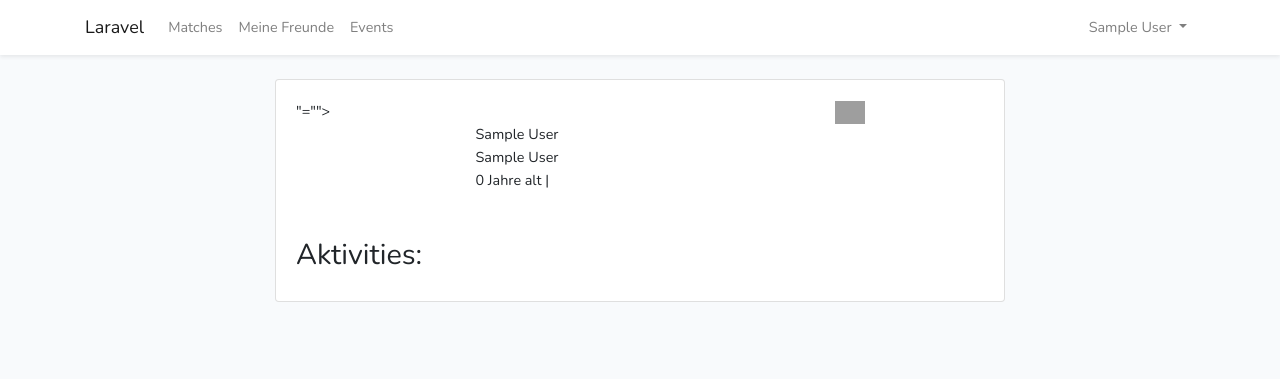
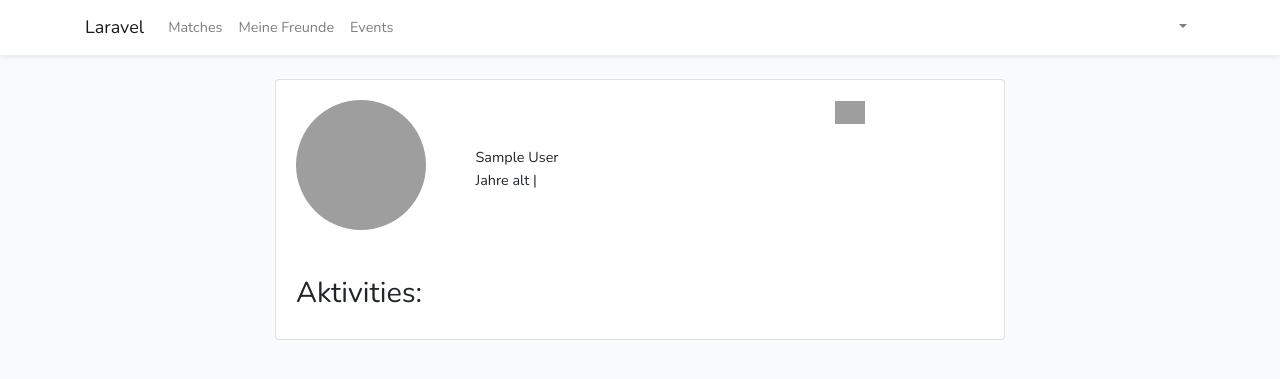
Before and after one commit to lenagoetzinger97/Friends, a Laravel app: page /userprofil in a window 1280 px wide. Shown: the top 379 px of the page. Run offline with Laravel 8, Linux system fonts and the light colour scheme; the visitor is signed in with stand-in values (Sample User, id 1); data that the repository does not hold is empty; some libraries are stand-ins or nearby versions; grey boxes are pictures that could not be loaded.

Commit message:
Styling_edit1

```diff
--- a/laravel/app/Http/Controllers/ProfilController.php
+++ b/laravel/app/Http/Controllers/ProfilController.php
@@ -116,8 +116,6 @@
             // mit ->with() habe ich dem View gewünschte Mitteilungen(Hier eine success-Meldung wenn es geklappt hat) übergeben
             return redirect('/userprofil')->with('success', 'Profilbild erfolgreich hochgeladen!');
 
-            //Seite wird geladen...
-
 
  //
             }
--- a/laravel/resources/views/user/userprofil.blade.php
+++ b/laravel/resources/views/user/userprofil.blade.php
@@ -18,9 +18,9 @@
                         <div class="col-md-3">
 
                               @if(Auth::user()->imageUrl != null)
-                                <img src="{{Auth::user()->imageUrl}}" alt="Profil">
+                                <img src="{{Auth::user()->imageUrl}}" alt="Profil" width = "130px" height = "130px" border-radius = "100px" class="rounded-circle">
                                 @else
-                                <img src="https://cdn.pixabay.com/photo/2016/08/08/09/17/avatar-1577909_960_720.png" alt="Profilbild Platzhalter" width: 130px; height: 130px; border-radius: 100px;">
+                                <img src="https://cdn.pixabay.com/photo/2016/08/08/09/17/avatar-1577909_960_720.png" alt="Platzhalter" width = "130px" height = "130px" border-radius = "100px" class="rounded-circle">
                                 @endif
 
 
```
Also changed, not shown: laravel/resources/views/user/useredit.blade.php (+6 -11 lines), 8 other files.
